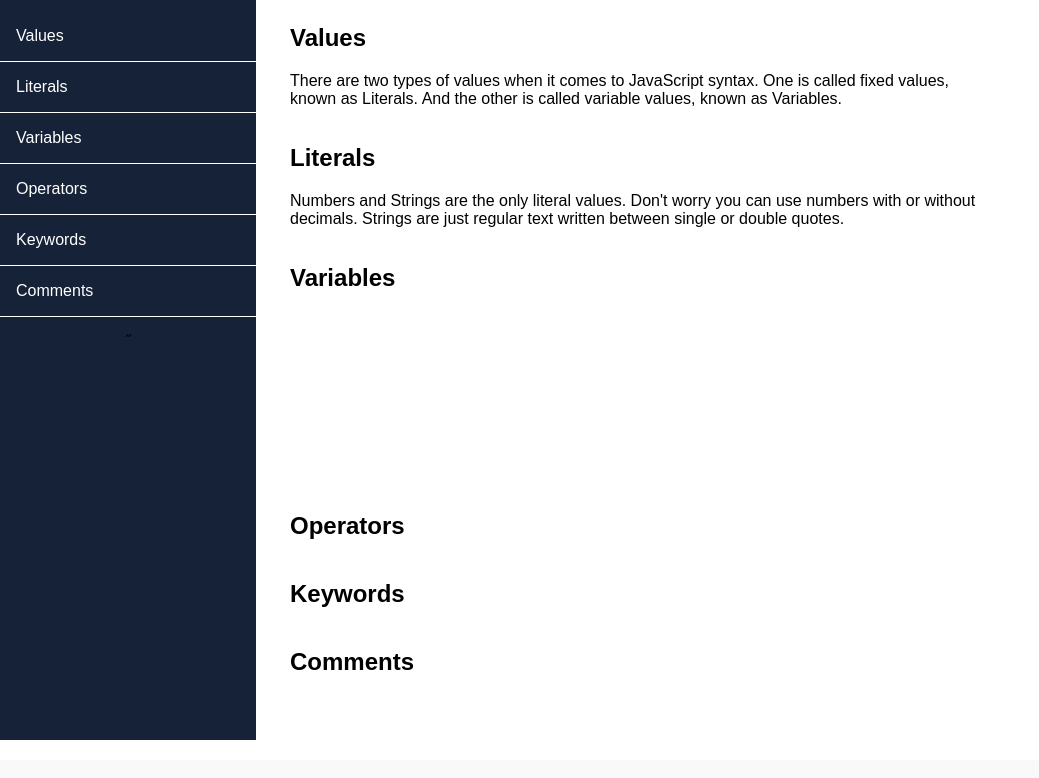
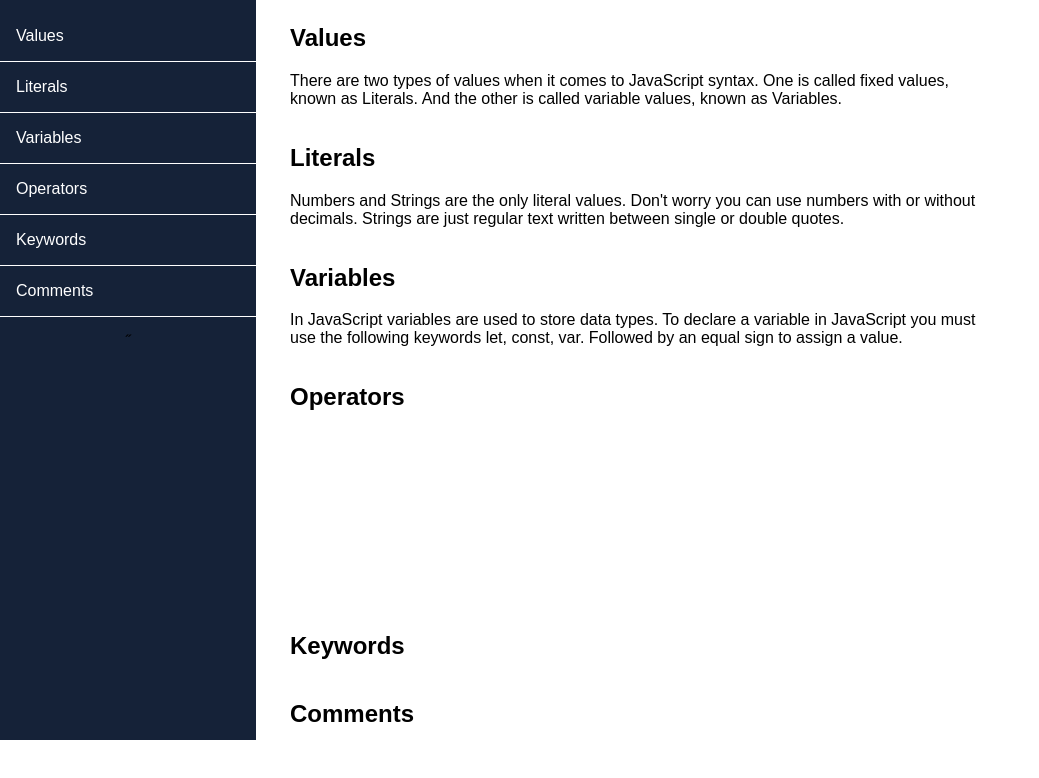
Before and after one commit to ipeavy/javascriptDoucmentation, a plain HTML site: page src/index.html in a window 1280 px wide. Shown: the part 60-838 px from the top of the page, without its empty margins (0-1039 px from the left). Drawn offline with Linux system fonts and the light colour scheme; a script that the page names is missing; a web font is replaced by a local one.

Commit message:
added p tag to variable section

```diff
--- a/src/index.html
+++ b/src/index.html
@@ -58,6 +58,12 @@
                 </section>
                 <section id="" class="main-section">
                     <h2>Variables</h2>
+                    <p>In JavaScript variables are used to store data types. To declare a variable in JavaScript you
+                        must use the following keywords let, const, var. Followed by an equal sign to assign a value.</p>
+                </section>
+                <section id="" class="main-section">
+                    <h2>Operators</h2>
+                    <p></p>
                     <ul>
                         <li></li>
                         <li></li>
@@ -65,9 +71,6 @@
                         <li></li>
                         <li></li>
                     </ul>
-                </section>
-                <section id="" class="main-section">
-                    <h2>Operators</h2>
                 </section>
                 <section id="" class="main-section">
                     <h2>Keywords</h2>
```
